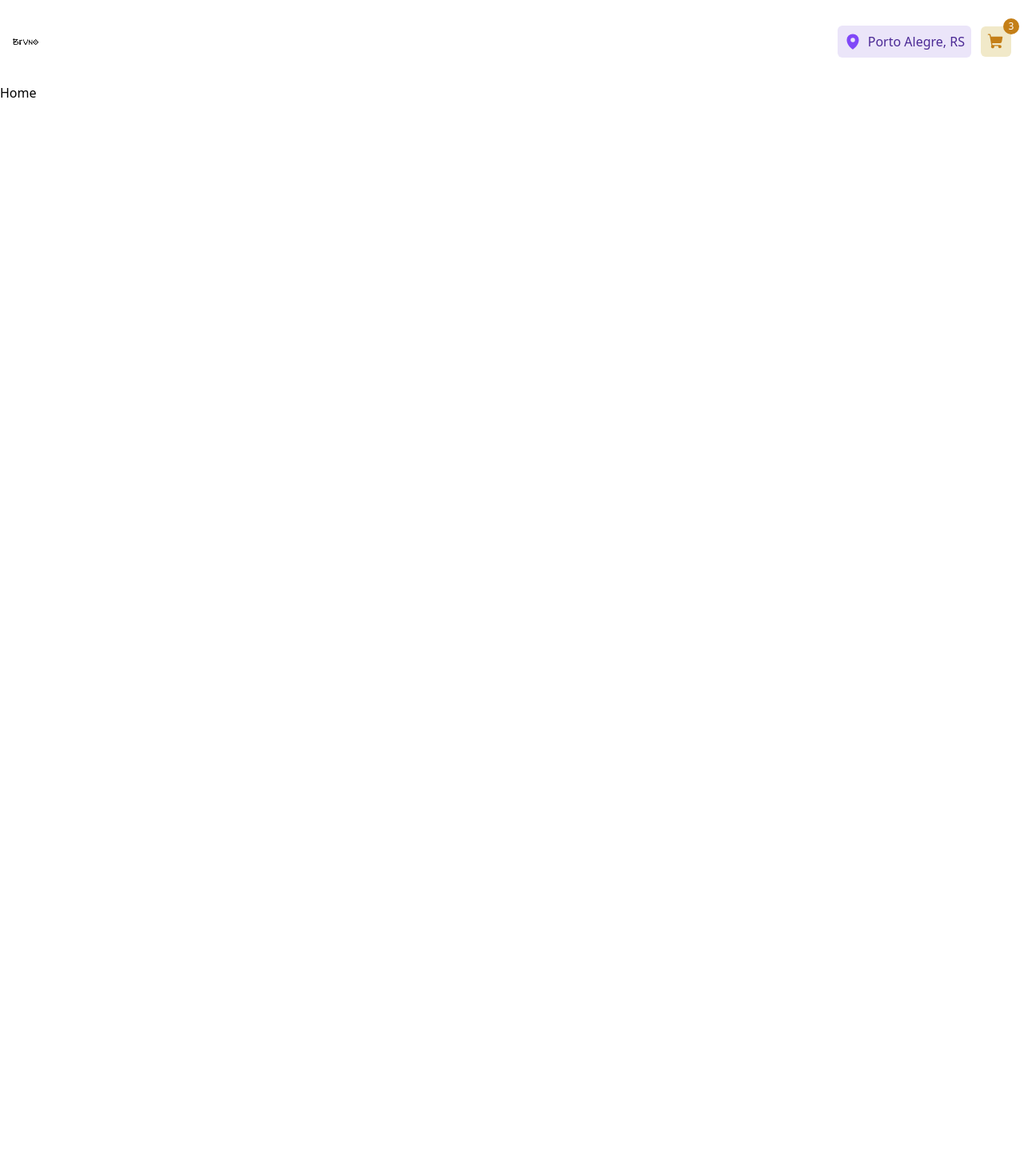
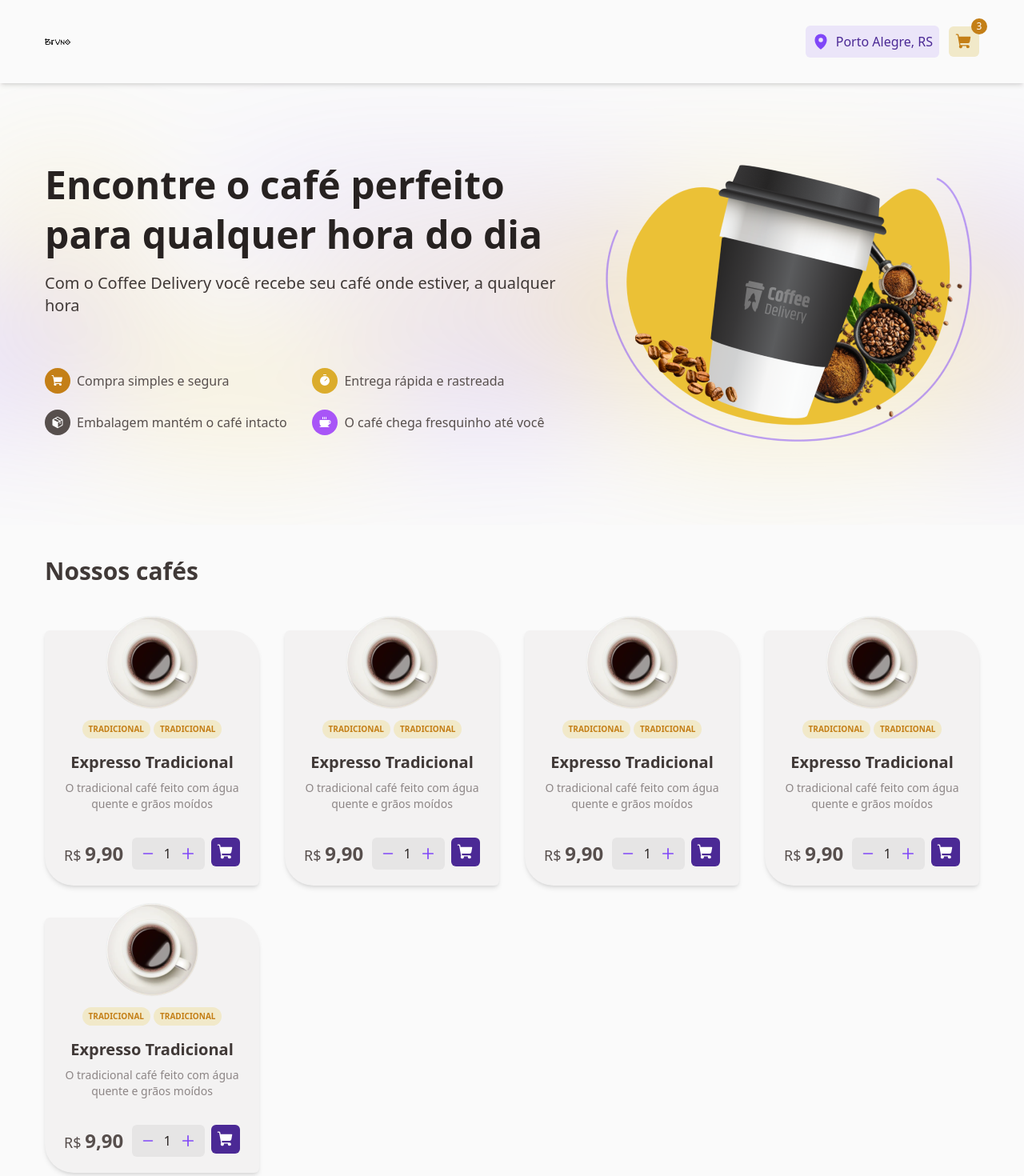
Before and after one commit to devsantosbruno/coffee-delivery, a React (Vite) app: page / in a window 1280 px wide. Shown: the top 1470 px of the page at 80% size. Before the commit the page ends 800 px from the top, so only its background shows below. Built offline with nearby package versions, Linux system fonts and the light colour scheme.

Commit message:
feat: home with components for desktop

```diff
--- a/src/Router.tsx
+++ b/src/Router.tsx
@@ -10,7 +10,7 @@ export function Router() {
     <Routes>
       <Route path="/" element={<DefaultLayout />}>
         <Route path="/" element={<Home />} />
-        <Route path="/payment" element={<Cart />} />
+        <Route path="/cart" element={<Cart />} />
       </Route>
     </Routes>
   );
--- /dev/null
+++ b/src/components/Badge.tsx
@@ -0,0 +1,7 @@
+export function Badge() {
+  return (
+    <span className="bg-yellow-200 text-yellow-700 px-2 py-1 rounded-full font-bold text-[0.625rem] uppercase">
+      Tradicional
+    </span>
+  );
+}
--- a/src/components/Header.tsx
+++ b/src/components/Header.tsx
@@ -5,8 +5,9 @@ import logo from "../assets/logo.png";
 
 export function Header() {
   return (
-    <div className="container px-4 mx-auto">
-      <nav className="py-8 bg-white flex items-center justify-between">
+    <div className="shadow-md sticky top-0 py-8 bg-gray-100 ">
+      <div className="container px-4 lg:px-14 mx-auto">
+        <nav className="flex items-center justify-between">
           <div className="flex">
             <NavLink to="/" title="Home">
               <img src={logo} alt="" className="max-w-8 max-h-8" />
@@ -14,7 +15,7 @@ export function Header() {
           </div>
 
           <div className="flex items-center gap-3">
-          <div className="flex items-center gap-2 bg-purple-200 text-purple-600 rounded-md p-2">
+            <div className="flex items-center gap-2 bg-purple-200 text-purple-800 rounded-md p-2">
               <MapPin size={22} weight="fill" className="text-purple-400" />
               Porto Alegre, RS
             </div>
@@ -35,5 +36,6 @@ export function Header() {
           </div>
         </nav>
       </div>
+    </div>
   );
 }
--- /dev/null
+++ b/src/components/Product.tsx
@@ -0,0 +1,55 @@
+import { Minus, Plus, ShoppingCart } from "phosphor-react";
+import { Badge } from "./Badge";
+
+import coffee from "../assets/coffee-american.png";
+
+export function Product() {
+  return (
+    <div className="bg-gray-200 rounded-tl-md rounded-tr-[36px] rounded-bl-[36px] rounded-br-md px-6 py-5 text-center shadow-md">
+      <img src={coffee} alt="" className="-mt-10 mx-auto mb-3" />
+
+      <div className="flex flex-wrap justify-center gap-1">
+        <Badge />
+        <Badge />
+      </div>
+
+      <h3 className="text-brown-500 text-xl font-extrabold mb-2 mt-4">
+        Expresso Tradicional
+      </h3>
+      <p className="text-brown-200 text-sm">
+        O tradicional café feito com água quente e grãos moídos
+      </p>
+
+      <div className="flex items-center justify-between mt-8">
+        <span className="text-lg text-brown-300">
+          R$ <strong className="text-2xl">9,90</strong>
+        </span>
+
+        <div className="flex gap-2">
+          <div className="bg-gray-400 px-3 py-2 rounded-md flex items-center gap-3">
+            <button
+              type="button"
+              className="text-purple-400 hover:text-purple-800 transition duration-150"
+            >
+              <Minus size={16} weight="bold" />
+            </button>
+            <span className="text-brown-700">1</span>
+            <button
+              type="button"
+              className="text-purple-400 hover:text-purple-800 transition duration-150"
+            >
+              <Plus size={18} weight="bold" />
+            </button>
+          </div>
+
+          <button
+            type="button"
+            className="bg-purple-800 hover:bg-purple-400 transition duration-150 text-white w-9 h-9 flex items-center justify-center rounded-md"
+          >
+            <ShoppingCart size={22} weight="fill" />
+          </button>
+        </div>
+      </div>
+    </div>
+  );
+}
--- a/src/pages/Home/index.tsx
+++ b/src/pages/Home/index.tsx
@@ -1,3 +1,73 @@
+import { Coffee, Package, ShoppingCart, Timer } from "phosphor-react";
+
+import imageMain from "../../assets/image-main.png";
+import { Product } from "../../components/Product";
+
 export function Home() {
-  return <h1>Home</h1>;
+  return (
+    <main className="max-w-screen overflow-hidden bg-gray-100">
+      <section className="bg-withColors bg-cover bg-center bg-no-repeat">
+        <div className="container px-4 lg:px-14 mx-auto">
+          <div className="grid grid-cols-9 py-24">
+            <div className="col-span-5">
+              <h1 className="text-5xl font-bold text-brown-700 leading-[62px]">
+                Encontre o café perfeito para qualquer hora do dia
+              </h1>
+              <p className="text-xl mt-4 text-brown-500">
+                Com o Coffee Delivery você recebe seu café onde estiver, a
+                qualquer hora
+              </p>
+
+              <ul className="text-brown-300 grid grid-cols-2 gap-5 mt-16">
+                <li className="flex items-center gap-2">
+                  <span className="w-8 h-8 flex items-center justify-center rounded-full text-white bg-yellow-700">
+                    <ShoppingCart size={16} weight="fill" />
+                  </span>
+                  Compra simples e segura
+                </li>
+                <li className="flex items-center gap-2">
+                  <span className="w-8 h-8 flex items-center justify-center rounded-full text-white bg-yellow-500">
+                    <Timer size={16} weight="fill" />
+                  </span>
+                  Entrega rápida e rastreada
+                </li>
+                <li className="flex items-center gap-2">
+                  <span className="w-8 h-8 flex items-center justify-center rounded-full text-white bg-brown-300">
+                    <Package size={16} weight="fill" />
+                  </span>
+                  Embalagem mantém o café intacto
+                </li>
+                <li className="flex items-center gap-2">
+                  <span className="w-8 h-8 flex items-center justify-center rounded-full text-white bg-purple-500">
+                    <Coffee size={16} weight="fill" />
+                  </span>
+                  O café chega fresquinho até você
+                </li>
+              </ul>
+            </div>
+
+            <div className="col-span-4">
+              <img src={imageMain} alt="" className="ml-auto" />
+            </div>
+          </div>
+        </div>
+      </section>
+
+      <section className="pt-10 pb-28">
+        <div className="container px-4 lg:px-14 mx-auto">
+          <h2 className="text-brown-500 text-3xl font-bold mb-14">
+            Nossos cafés
+          </h2>
+
+          <div className="grid grid-cols-4 gap-x-8 gap-y-10">
+            <Product />
+            <Product />
+            <Product />
+            <Product />
+            <Product />
+          </div>
+        </div>
+      </section>
+    </main>
+  );
 }
--- a/tailwind.config.cjs
+++ b/tailwind.config.cjs
@@ -27,11 +27,10 @@ module.exports = {
 
         "purple-200": "#EBE5F9",
         "purple-400": "#8047F8",
-        "purple-600": "#4B2995",
+        "purple-800": "#4B2995",
       },
       backgroundImage: {
         withColors: "url('./src/assets/background-colors.svg')",
-        // withColors: "url('/background-colors.svg')",
       },
     },
   },
```
Lines whose indentation alone changed are shown as unchanged.
